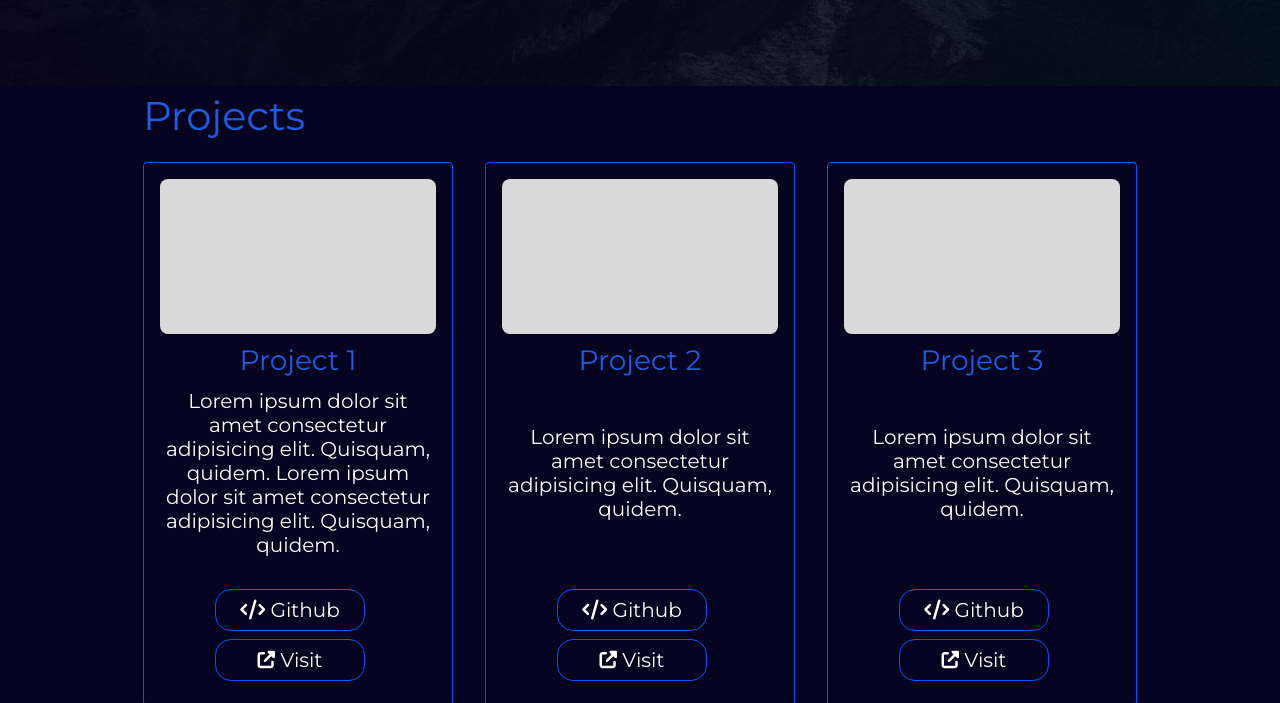
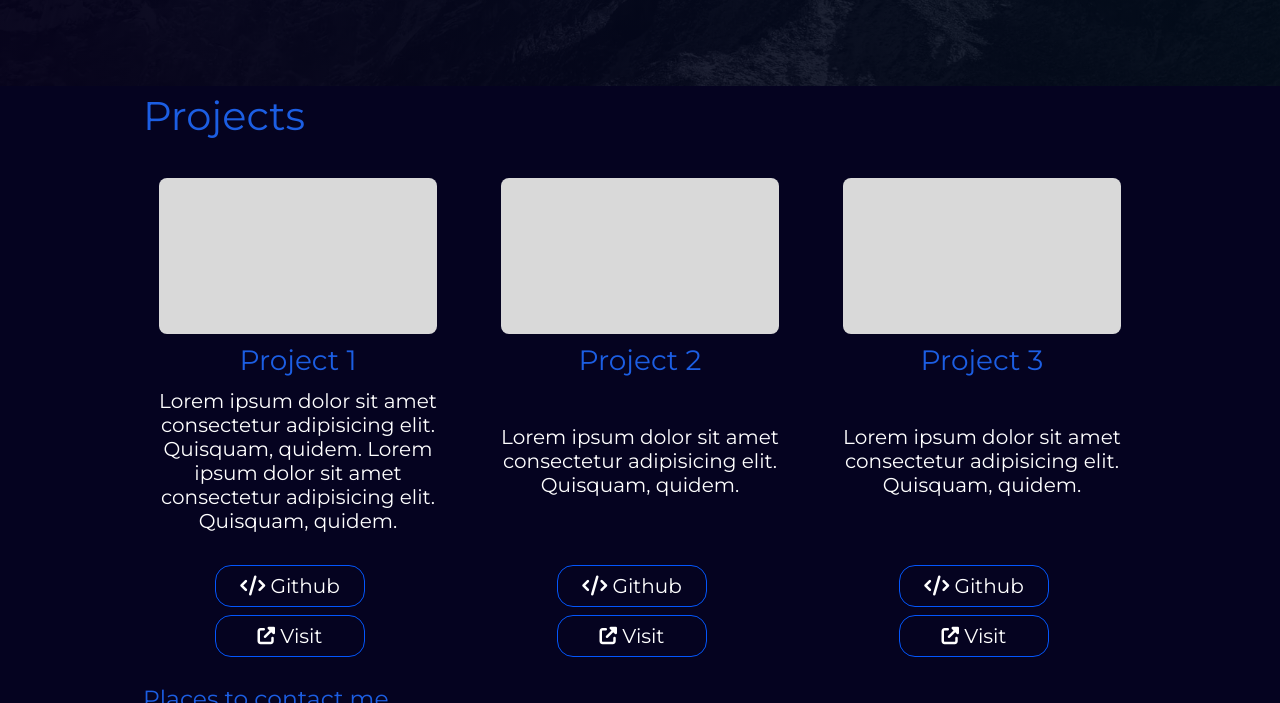
Before and after one commit to MariusTanase/Portfolio-V2, a plain HTML site: page index.html in a window 1280 px wide. Shown: the part 714-1417 px from the top of the page. Drawn offline with nearby package versions, Linux system fonts and the light colour scheme; files that its build step writes are made by us from their sources; files whose address does not match are found by name.

Commit message:
Update: removed border from each project

```diff
--- a/styles/components/_projects.scss
+++ b/styles/components/_projects.scss
@@ -23,7 +23,7 @@
         justify-content: space-between;
         text-align: center;
         color: $text-color;
-        border: 1px solid $first-color;
+        // border: 1px solid $first-color;
         border-radius: .25rem;
         padding: 1rem;
         transition: all .2s ease-in-out;
```
